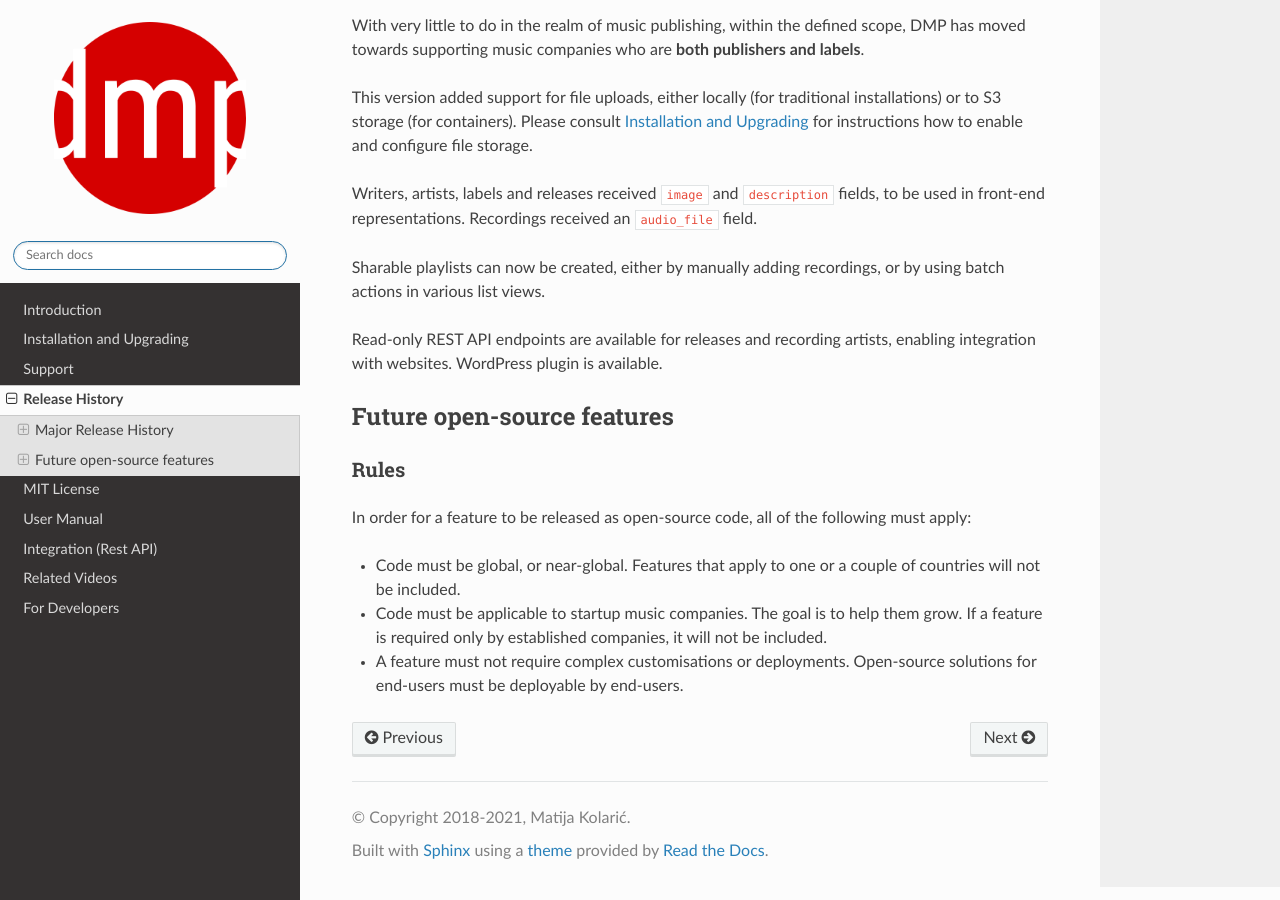
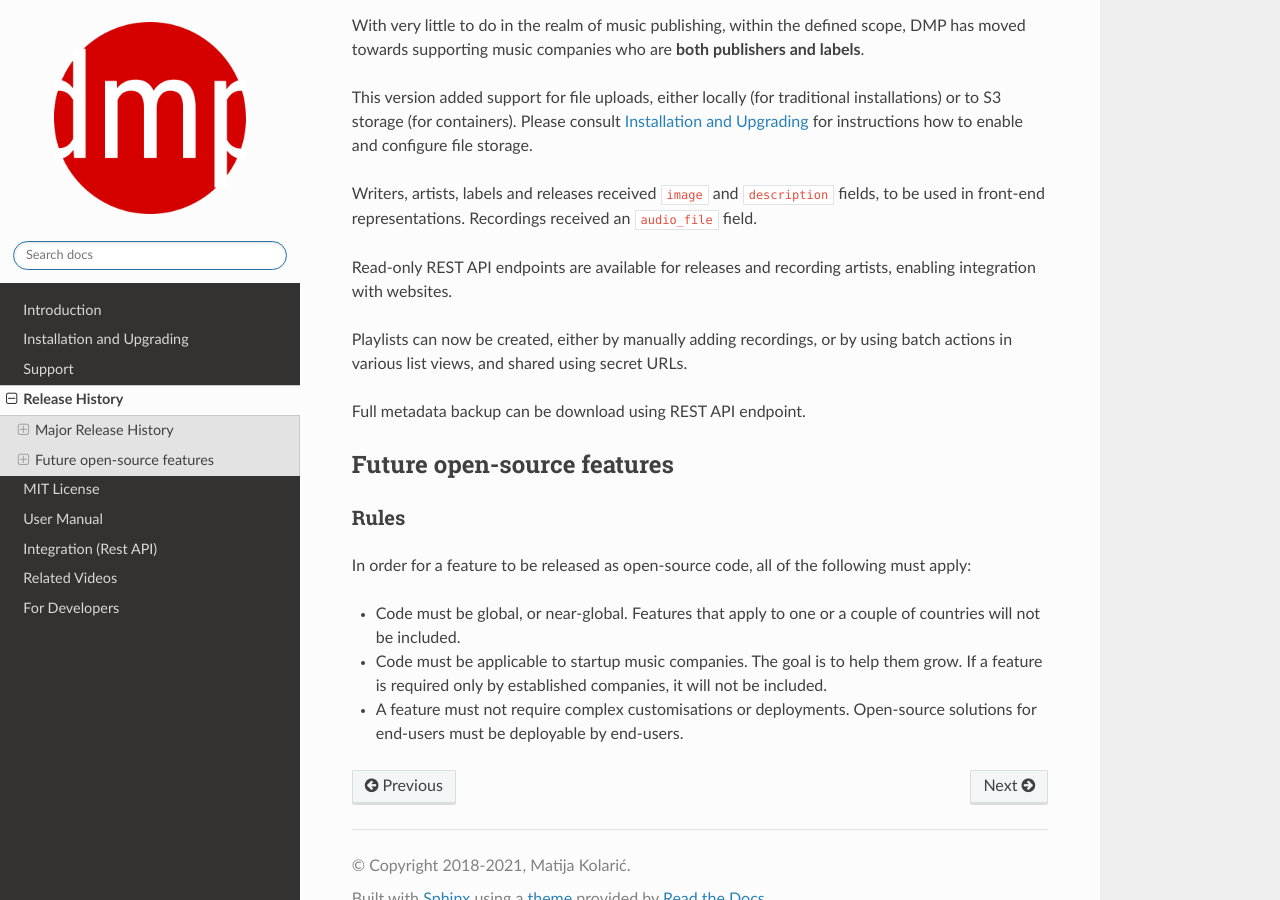
Before and after one commit to matijakolaric-com/django-music-publisher, a Sphinx documentation site: the page built from docs/releases.rst, in a window 1280 px wide and 900 px high, scrolled down 2475 px. Built offline with Sphinx 7.4.7 and the Read the Docs theme 2.0.0, drawn with Linux system fonts in a browser that asks for light colours.

Commit message:
updated releases docs

```diff
--- a/docs/releases.rst
+++ b/docs/releases.rst
@@ -146,11 +146,15 @@ Writers, artists, labels and releases received ``image`` and
 ``description`` fields, to be used in front-end representations.
 Recordings received an ``audio_file`` field.
 
-Sharable playlists can now be created, either by manually adding recordings,
-or by using batch actions in various list views.
+Read-only REST API endpoints are available for releases and recording artists,
+enabling integration with websites.
 
-Read-only REST API endpoints are available for releases and recording artists,
-enabling integration with websites. WordPress plugin is available.
+Playlists can now be created, either by manually adding recordings,
+or by using batch actions in various list views, and shared
+using secret URLs.
+
+Full metadata backup can be download using REST API endpoint.
+
 
 Future open-source features
 ===========================
```
